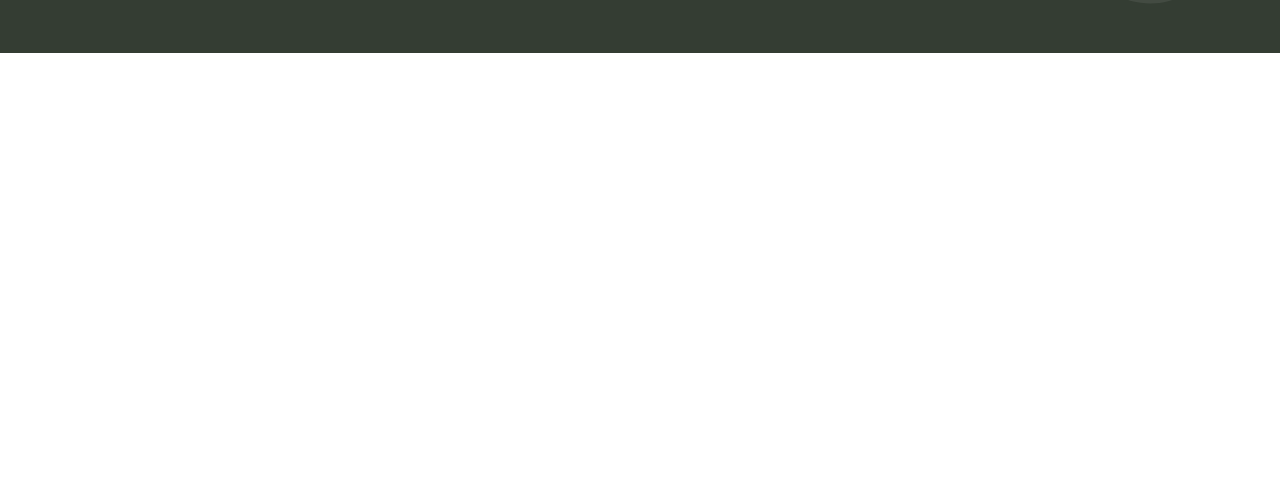
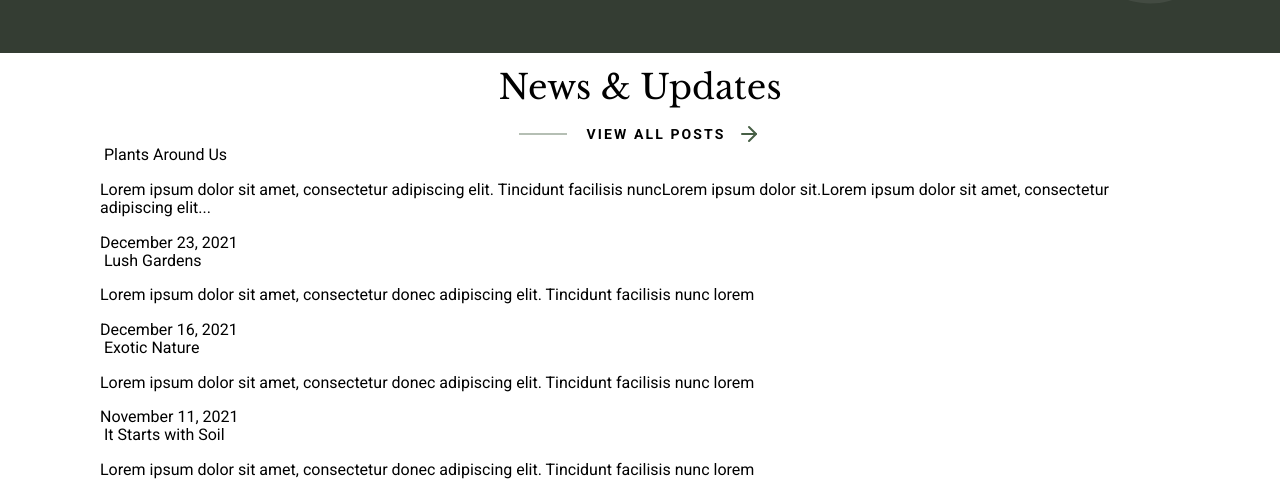
Before and after one commit to hrytsenko92/Botanical-Garden, a plain HTML site: page index.html in a window 1280 px wide. Shown: the part 1277-1768 px from the top of the page. Before the commit the page ends 1330 px from the top, so only its background shows below. Drawn offline with nearby package versions, Linux system fonts and the light colour scheme; a script that the page names is missing.

Commit message:
add news section

```diff
--- a/index.html
+++ b/index.html
@@ -76,6 +76,44 @@
             </div>
           </div>
         </section>
+        <section class="news">
+          <div class="news-wrap">
+            <div class="news-title">
+              <h2 class="title-h2">News & Updates</h2>
+              <div class="title-all-post">
+                <div class="hr-line"></div><span class="view">View all posts</span><img src="img/arrow-right.svg" alt="arrow" class="arrow">
+              </div>
+            </div>
+            <div class="big-card-wrap">
+              <div class="plants">
+                <img src="" alt="" class="plants-img">
+                <span class="plants-span">Plants Around Us</span>
+                <p class="plants-p">Lorem ipsum dolor sit amet, consectetur adipiscing elit. Tincidunt facilisis nuncLorem ipsum dolor sit.Lorem ipsum dolor sit amet, consectetur adipiscing elit...</p>
+                <span class="plants-date">December 23, 2021</span>
+              </div>
+              <div class="small-card-wrap">
+                <div class="lush">
+                  <img src="" alt="" class="lush-img">
+                  <span class="lush-span">Lush Gardens</span>
+                  <p class="lush-p">Lorem ipsum dolor sit amet, consectetur donec adipiscing elit. Tincidunt facilisis nunc lorem </p>
+                  <span class="lush-date">December 16, 2021</span>
+                </div>
+                <div class="exotic">
+                  <img src="" alt="" class="exotic-img">
+                  <span class="exotic-span">Exotic Nature</span>
+                  <p class="exotic-p">Lorem ipsum dolor sit amet, consectetur donec adipiscing elit. Tincidunt facilisis nunc lorem </p>
+                  <span class="exotic-date">November 11, 2021</span>
+                </div>
+                <div class="soil">
+                  <img src="" alt="" class="soil-img">
+                  <span class="soil-span">It Starts with Soil</span>
+                  <p class="soil-p">Lorem ipsum dolor sit amet, consectetur donec adipiscing elit. Tincidunt facilisis nunc lorem </p>
+                  <span class="soil-date">November 3, 2021</span>
+                </div>
+              </div>
+            </div>
+          </div>
+        </section>
       </main>
     </div>
     <script src="js/header.js"></script>
--- a/style/common.css
+++ b/style/common.css
@@ -4,6 +4,7 @@
 @import url(header.css);
 @import url(intro.css);
 @import url(discover.css);
+@import url(news.css);
 
 :root {
   --base-white: #fff;
--- /dev/null
+++ b/style/news.scss
@@ -0,0 +1,52 @@
+@media screen and (min-width: 375px) {
+  .news {
+    .news-wrap {
+      .news-title {
+        display: flex;
+        flex-flow: column nowrap;
+        justify-content: center;
+        align-items: center;
+        .title-h2 {
+          font-family: "Libre Baskerville", serif;
+          font-style: normal;
+          font-weight: 400;
+          font-size: 34px;
+          line-height: 37px;
+          text-align: center;
+          text-transform: capitalize;
+          margin: 16px 0;
+        }
+        .title-all-post {
+            display: flex;
+            flex-flow: row nowrap;
+            justify-content: center;
+            align-items: center;
+          .hr-line {
+            display: inline-block;
+            width: 48px;
+            height: 2px;
+            background-color: var(--primary);
+            opacity: 0.4;
+          }
+          .view {
+            font-style: normal;
+            font-weight: 700;
+            font-size: 14px;
+            line-height: 16px;
+            letter-spacing: 0.15em;
+            text-transform: uppercase;
+            margin: 0 12px 0 20px;
+          }
+          .arrow {
+            width: 24px;
+            height: 24px;
+            object-fit: cover;
+            object-position: center center;
+          }
+        }
+      }
+      .big-card-wrap {
+      }
+    }
+  }
+}
```
Also changed, not shown: img/arrow-right.svg (added), img/exotic.png (added), img/lush.png (added), img/plants.png (added), img/soil.png (added), style/news.css (added), 1 other file.
